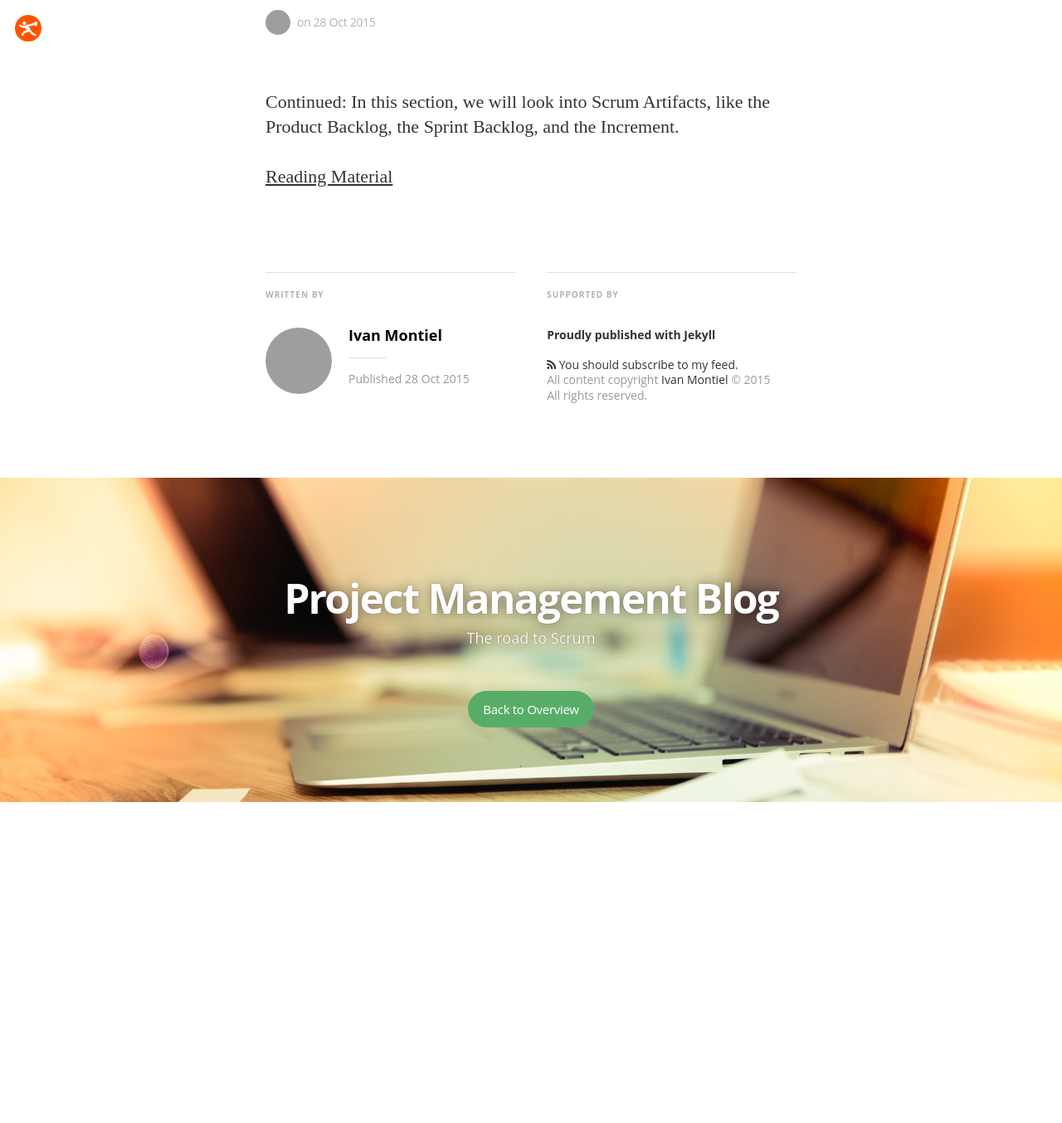
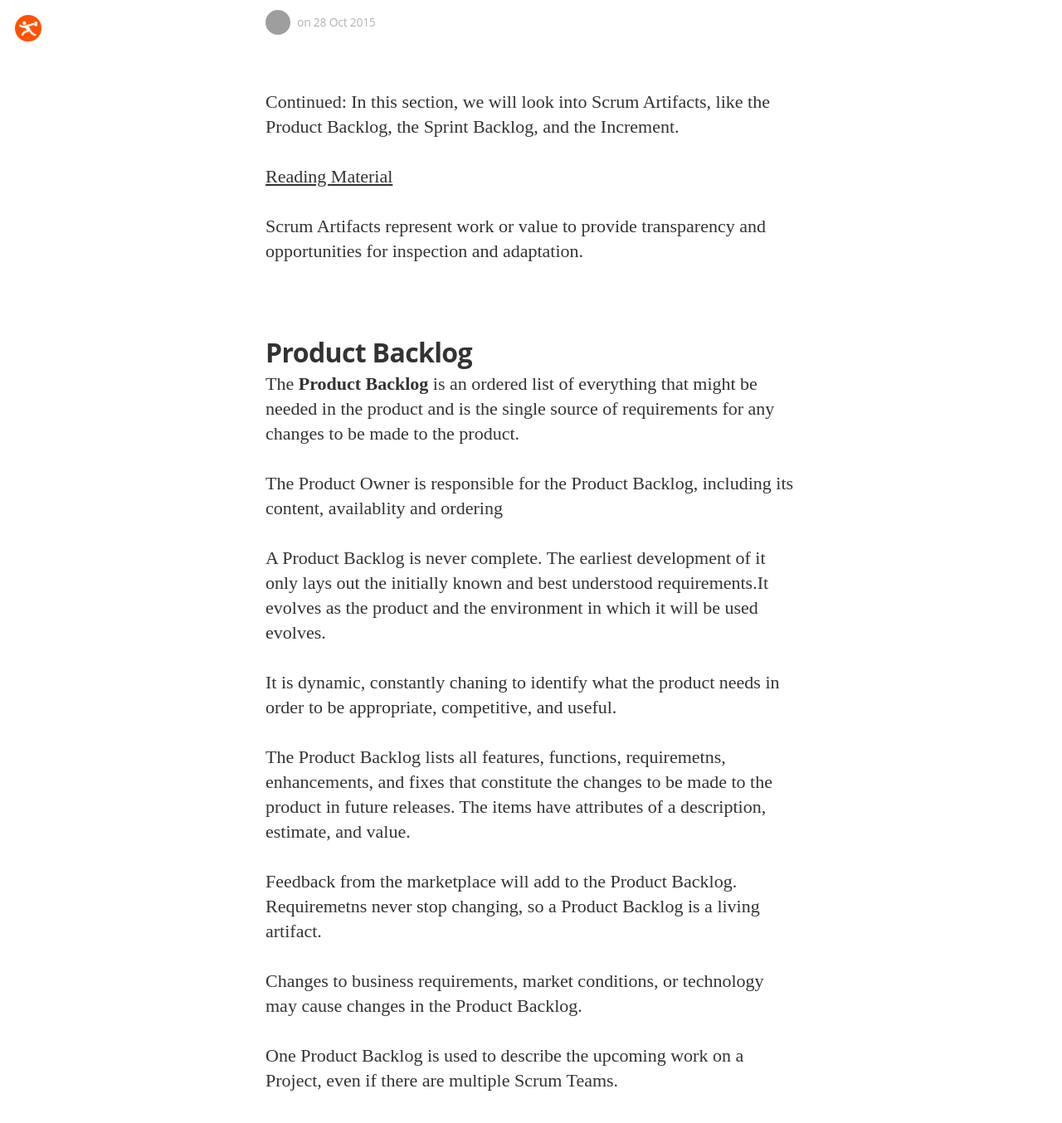
Before and after one commit to idmontie/ProjectManagementBlog, a Jekyll site: the page built from _posts/2015-10-28-the-scrum-guide-scrum-artifacts.md, in a window 1280 px wide and 1400 px high, scrolled down 214 px. Shown: the top 1354 px of the window at 83% size. Built offline with Jekyll 4.4.1, drawn with Linux system fonts in a browser that asks for light colours; nearby versions of some CDN libraries; some web fonts are replaced; Markdown is read by kramdown in place of the engine named in the settings; before the commit the page ends 1181 px from its top, so only the background shows below that; some of the changed text lies outside the part shown.

Commit message:
Update 2015-10-28-the-scrum-guide-scrum-artifacts.md

```diff
--- a/_posts/2015-10-28-the-scrum-guide-scrum-artifacts.md
+++ b/_posts/2015-10-28-the-scrum-guide-scrum-artifacts.md
@@ -10,3 +10,23 @@ image:
 Continued: In this section, we will look into Scrum Artifacts, like the Product Backlog, the Sprint Backlog, and the Increment.
 
 [Reading Material](http://www.scrumguides.org/scrum-guide.html)
+
+Scrum Artifacts represent work or value to provide transparency and opportunities for inspection and adaptation.
+
+## Product Backlog
+
+The **Product Backlog** is an ordered list of everything that might be needed in the product and is the single source of requirements for any changes to be made to the product.
+
+The Product Owner is responsible for the Product Backlog, including its content, availablity and ordering
+
+A Product Backlog is never complete. The earliest development of it only lays out the initially known and best understood requirements.It evolves as the product and the environment in which it will be used evolves.
+
+It is dynamic, constantly chaning to identify what the product needs in order to be appropriate, competitive, and useful.
+
+The Product Backlog lists all features, functions, requiremetns, enhancements, and fixes that constitute the changes to be made to the product in future releases. The items have attributes of a description, estimate, and value.
+
+Feedback from the marketplace will add to the Product Backlog. Requiremetns never stop changing, so a Product Backlog is a living artifact.
+
+Changes to business requirements, market conditions, or technology may cause changes in the Product Backlog.
+
+One Product Backlog is used to describe the upcoming work on a Project, even if there are multiple Scrum Teams.
```
